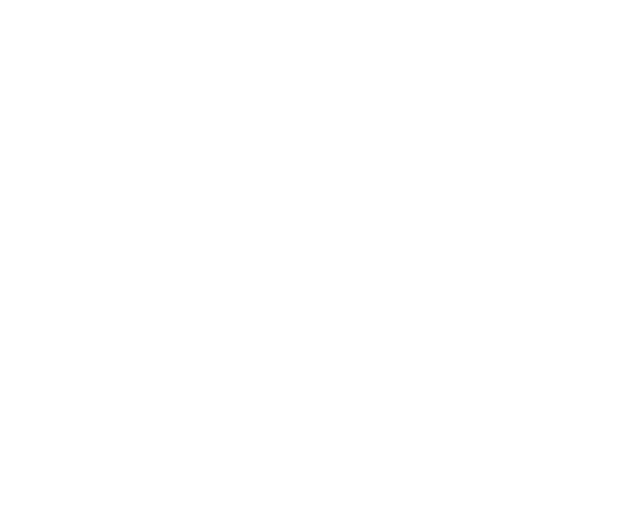
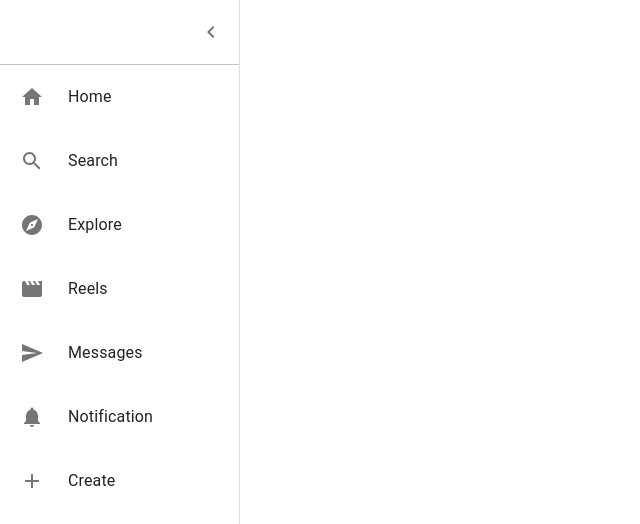
Before and after one commit to shehanxdev/PAF_2023_GRP_47, a React (Create React App) app in the folder Frontend/: page /feed in a window 1280 px wide. Before the commit this address had no page. Shown: the top 524 px of the page, without its empty margins (0-640 px from the left). Built offline with nearby package versions, Linux system fonts and the light colour scheme.

Commit message:
feat: side nav bar has been added

```diff
--- a/Frontend/package.json
+++ b/Frontend/package.json
@@ -3,9 +3,13 @@
   "version": "0.1.0",
   "private": true,
   "dependencies": {
+    "@emotion/react": "^11.11.0",
+    "@emotion/styled": "^11.11.0",
     "@fortawesome/fontawesome-svg-core": "^6.4.0",
     "@fortawesome/free-solid-svg-icons": "^6.4.0",
     "@fortawesome/react-fontawesome": "^0.2.0",
+    "@mui/icons-material": "^5.11.16",
+    "@mui/material": "^5.13.0",
     "@reduxjs/toolkit": "^1.9.3",
     "@testing-library/jest-dom": "^5.16.5",
     "@testing-library/react": "^13.4.0",
--- a/Frontend/src/App.js
+++ b/Frontend/src/App.js
@@ -2,12 +2,14 @@
 import { BrowserRouter } from "react-router-dom";
 import { Routes } from "react-router-dom";
 import { Route } from "react-router-dom";
+import FeedScreen from "./screens/FeedScreen";
 
 function App() {
   return (
     <BrowserRouter>
       <Routes>
         <Route path="/" element={<h1>Hello</h1>} />
+        <Route path="/feed" element={<FeedScreen />} />
         {/* TODO:: Add your routes here */}
       </Routes>
     </BrowserRouter>
--- a/Frontend/src/index.js
+++ b/Frontend/src/index.js
@@ -1,9 +1,6 @@
 import React from "react";
 import { createRoot } from "react-dom/client";
-
 import App from "./App";
-import reportWebVitals from "./reportWebVitals";
-import "./index.css";
 import "bootstrap/dist/css/bootstrap.min.css";
 
 const container = document.getElementById("root");
@@ -14,8 +11,3 @@
     <App />
   </React.StrictMode>
 );
-
-// If you want to start measuring performance in your app, pass a function
-// to log results (for example: reportWebVitals(console.log))
-// or send to an analytics endpoint. Learn more: https://bit.ly/CRA-vitals
-reportWebVitals();
--- /dev/null
+++ b/Frontend/src/screens/FeedScreen/components/SideNavBar/SideNavbar.jsx
@@ -0,0 +1,201 @@
+// import React from "react";
+
+// function SideNavBar() {
+//   return (
+//     <div className="custom-side-nav p-5">
+//       <img className="w-50 rounded-circle" src={LOGO} alt="" />
+//     </div>
+//   );
+// }
+
+// export default SideNavBar;
+//MODULES
+import * as React from "react";
+
+//MUI PACKAGES
+import { styled, useTheme } from "@mui/material/styles";
+import Box from "@mui/material/Box";
+import MuiDrawer from "@mui/material/Drawer";
+import MuiAppBar from "@mui/material/AppBar";
+import Toolbar from "@mui/material/Toolbar";
+import List from "@mui/material/List";
+import CssBaseline from "@mui/material/CssBaseline";
+import Typography from "@mui/material/Typography";
+import Divider from "@mui/material/Divider";
+import IconButton from "@mui/material/IconButton";
+import MenuIcon from "@mui/icons-material/Menu";
+import ChevronLeftIcon from "@mui/icons-material/ChevronLeft";
+import ChevronRightIcon from "@mui/icons-material/ChevronRight";
+import ListItem from "@mui/material/ListItem";
+import ListItemButton from "@mui/material/ListItemButton";
+import ListItemIcon from "@mui/material/ListItemIcon";
+import ListItemText from "@mui/material/ListItemText";
+//MUI ICONS
+import HomeIcon from "@mui/icons-material/Home";
+import SearchIcon from "@mui/icons-material/Search";
+import ExploreIcon from "@mui/icons-material/Explore";
+import MovieIcon from "@mui/icons-material/Movie";
+import SendIcon from "@mui/icons-material/Send";
+import NotificationsIcon from "@mui/icons-material/Notifications";
+import AddIcon from "@mui/icons-material/Add";
+const drawerWidth = 240;
+
+const openedMixin = (theme) => ({
+  width: drawerWidth,
+  transition: theme.transitions.create("width", {
+    easing: theme.transitions.easing.sharp,
+    duration: theme.transitions.duration.enteringScreen,
+  }),
+  overflowX: "hidden",
+});
+
+const closedMixin = (theme) => ({
+  transition: theme.transitions.create("width", {
+    easing: theme.transitions.easing.sharp,
+    duration: theme.transitions.duration.leavingScreen,
+  }),
+  overflowX: "hidden",
+  width: `calc(${theme.spacing(7)} + 1px)`,
+  [theme.breakpoints.up("sm")]: {
+    width: `calc(${theme.spacing(8)} + 1px)`,
+  },
+});
+
+const DrawerHeader = styled("div")(({ theme }) => ({
+  display: "flex",
+  alignItems: "center",
+  justifyContent: "flex-end",
+  padding: theme.spacing(0, 1),
+  // necessary for content to be below app bar
+  ...theme.mixins.toolbar,
+}));
+
+// const AppBar = styled(MuiAppBar, {
+//   shouldForwardProp: (prop) => prop !== "open",
+// })(({ theme, open }) => ({
+//   zIndex: theme.zIndex.drawer + 1,
+//   transition: theme.transitions.create(["width", "margin"], {
+//     easing: theme.transitions.easing.sharp,
+//     duration: theme.transitions.duration.leavingScreen,
+//   }),
+//   ...(open && {
+//     marginLeft: drawerWidth,
+//     width: `calc(100% - ${drawerWidth}px)`,
+//     transition: theme.transitions.create(["width", "margin"], {
+//       easing: theme.transitions.easing.sharp,
+//       duration: theme.transitions.duration.enteringScreen,
+//     }),
+//   }),
+// }));
+
+const Drawer = styled(MuiDrawer, {
+  shouldForwardProp: (prop) => prop !== "open",
+})(({ theme, open }) => ({
+  width: drawerWidth,
+  flexShrink: 0,
+  whiteSpace: "nowrap",
+  boxSizing: "border-box",
+  ...(open && {
+    ...openedMixin(theme),
+    "& .MuiDrawer-paper": openedMixin(theme),
+  }),
+  ...(!open && {
+    ...closedMixin(theme),
+    "& .MuiDrawer-paper": closedMixin(theme),
+  }),
+}));
+
+export default function SideNavBar() {
+  const theme = useTheme();
+  const [open, setOpen] = React.useState(true);
+
+  const handleDrawerOpen = () => {
+    setOpen(true);
+  };
+
+  const handleDrawerClose = () => {
+    setOpen(false);
+  };
+
+  const MenuButton = () => {
+    return (
+      <IconButton
+        color="inherit"
+        aria-label="open drawer"
+        onClick={handleDrawerOpen}
+        edge="start"
+        sx={{
+          ...(open && { display: "none" }),
+        }}
+      >
+        <MenuIcon />
+      </IconButton>
+    );
+  };
+  const CloseButton = () => {
+    return (
+      <IconButton onClick={handleDrawerClose}>
+        <ChevronLeftIcon />
+      </IconButton>
+    );
+  };
+
+  return (
+    <Box sx={{ display: "flex" }}>
+      <CssBaseline />
+
+      <Drawer variant="permanent" open={open}>
+        <DrawerHeader>{open ? CloseButton() : MenuButton()}</DrawerHeader>
+        <Divider />
+
+        <List>
+          {[
+            "Home",
+            "Search",
+            "Explore",
+            "Reels",
+            "Messages",
+            "Notification",
+            "Create",
+          ].map((text, index) => (
+            <ListItem key={index} disablePadding sx={{ display: "block" }}>
+              <ListItemButton
+                className="mb-3"
+                sx={{
+                  minHeight: 48,
+                  justifyContent: open ? "initial" : "center",
+                  px: 2.5,
+                }}
+              >
+                <ListItemIcon
+                  sx={{
+                    minWidth: 0,
+                    mr: open ? 3 : "auto",
+                    justifyContent: "center",
+                  }}
+                >
+                  {text == "Home" ? (
+                    <HomeIcon />
+                  ) : text == "Search" ? (
+                    <SearchIcon />
+                  ) : text == "Explore" ? (
+                    <ExploreIcon />
+                  ) : text == "Reels" ? (
+                    <MovieIcon />
+                  ) : text == "Messages" ? (
+                    <SendIcon />
+                  ) : text == "Notification" ? (
+                    <NotificationsIcon />
+                  ) : (
+                    <AddIcon />
+                  )}
+                </ListItemIcon>
+                <ListItemText primary={text} sx={{ opacity: open ? 1 : 0 }} />
+              </ListItemButton>
+            </ListItem>
+          ))}
+        </List>
+      </Drawer>
+    </Box>
+  );
+}
--- a/Frontend/src/screens/FeedScreen/index.jsx
+++ b/Frontend/src/screens/FeedScreen/index.jsx
@@ -0,0 +1,8 @@
+import React from "react";
+import SideNavBar from "./components/SideNavBar/SideNavbar";
+
+function FeedScreen() {
+  return <SideNavBar />;
+}
+
+export default FeedScreen;
```
Also changed, not shown: 1 other file (tests, documents, lock files or other folders).
